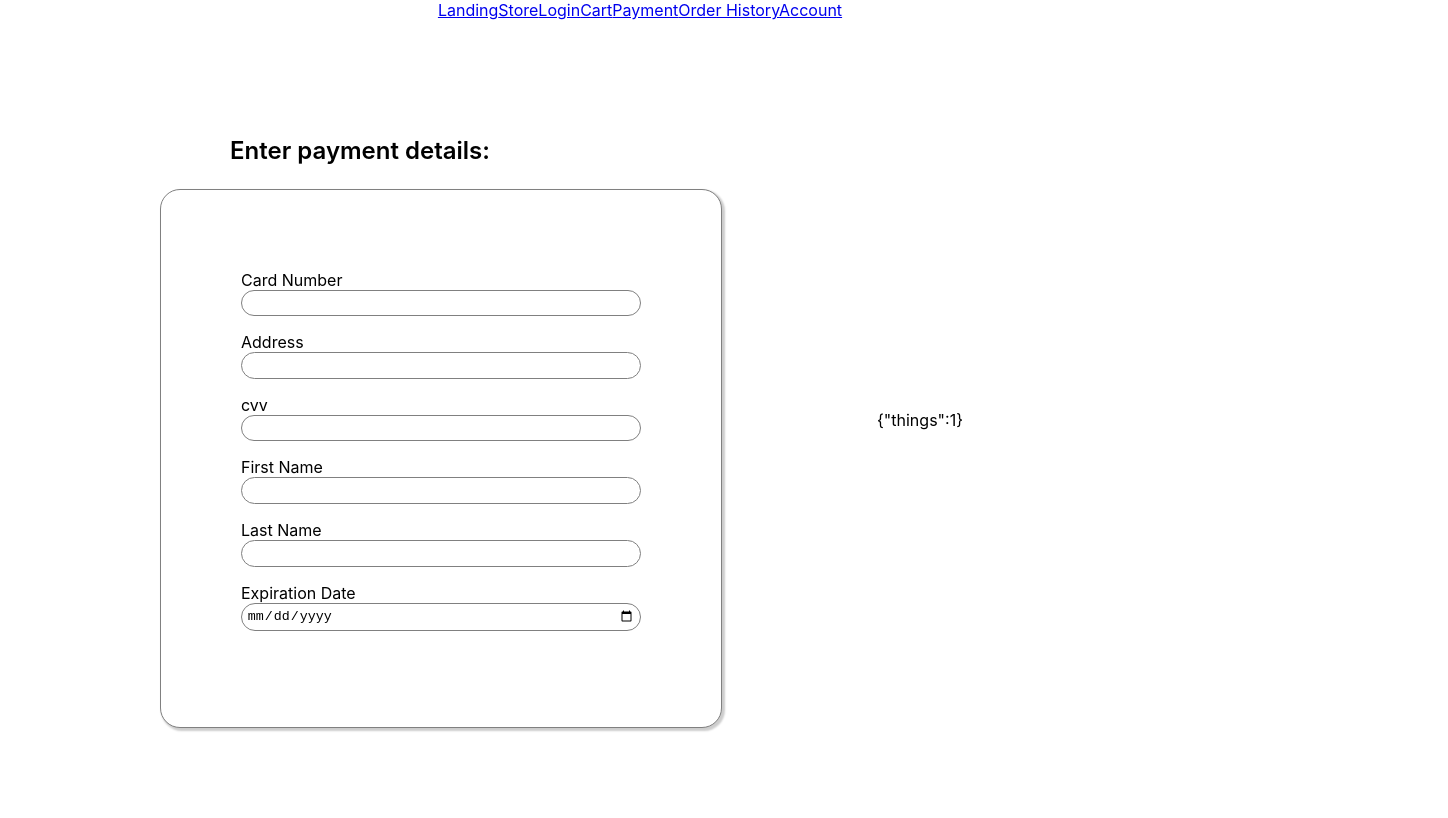
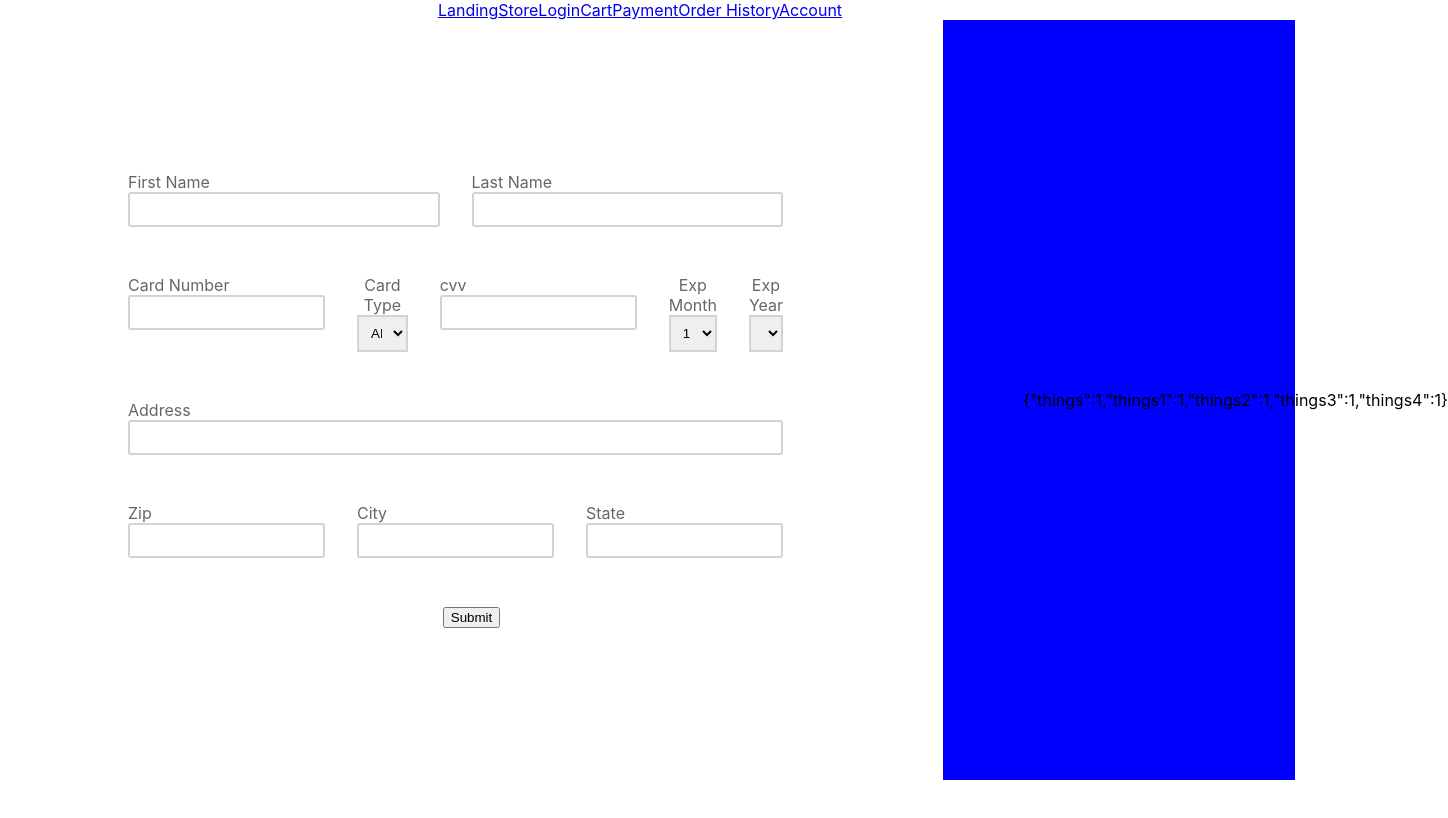
Before and after one commit to raulescobar-g/csce310_store, a React (Create React App) app in the folder frontend/: page /payment in a window 1280 px wide. Shown: the whole page, 1448 px wide, since content can reach past the window. Built offline with nearby package versions, Linux system fonts and the light colour scheme.

Commit message:
added payment view styling

```diff
--- a/frontend/public/index.html
+++ b/frontend/public/index.html
@@ -5,10 +5,7 @@
     <link rel="icon" href="%PUBLIC_URL%/favicon.ico" />
     <meta name="viewport" content="width=device-width, initial-scale=1" />
     <meta name="theme-color" content="#000000" />
-    <meta
-      name="description"
-      content="Web site created using create-react-app"
-    />
+
     <link rel="apple-touch-icon" href="%PUBLIC_URL%/logo192.png" />
     <!--
       manifest.json provides metadata used when your web app is installed on a
@@ -24,7 +21,7 @@
       work correctly both with client-side routing and a non-root public URL.
       Learn how to configure a non-root public URL by running `npm run build`.
     -->
-    <title>React App</title>
+    <title>Store</title>
   </head>
   <body>
     <noscript>You need to enable JavaScript to run this app.</noscript>
--- a/frontend/src/components/Input.js
+++ b/frontend/src/components/Input.js
@@ -1,13 +1,32 @@
 import React from 'react'
-import './input.css'
+import styled from 'styled-components'
+
+const Input = styled.input`
+    background-color: white;
+    border-radius: 3px;
+    border: 2px solid lightgrey;
+    padding: 0.5rem;
+`
+
+const Label = styled.label`
+    align-self: flex-start;
+    color: #666666;
+`
+
+const Box = styled.div`
+    display:flex;
+    flex-direction: column;
+    padding-inline-end: 2rem;
+    flex-grow: 1;
+`
 
 
-export const Input = props => {
+export const InputBox = props => {
     const { type, onChange, value, title, id } = props
     return (
-        <div className="input-group">
-            <label className="input-label" for={id}>{title}</label>
-            <input id={id} className="input" type={type} onChange={onChange} value={value} />
-        </div>
+        <Box className="input-group">
+            <Label className="input-label" for={id}>{title}</Label>
+            <Input id={id} className="input" type={type} onChange={onChange} value={value} />
+        </Box>
     )
 }
--- /dev/null
+++ b/frontend/src/components/Select.js
@@ -0,0 +1,37 @@
+import React from 'react'
+import styled from 'styled-components'
+
+
+const Label = styled.label`
+    align-self: flex-start;
+    color:#666666;
+`
+
+const Sel = styled.select`
+    height: min-content;
+    padding: 0.5rem;
+    width:100%;
+    border: 2px solid lightgrey;
+`
+const Box = styled.div`
+    display:flex;
+    flex-direction: column;
+    padding-inline-end: 2rem;
+
+`
+// leaving it unstyled in case someone else wants to use it, you can import and style it how you want
+export const Select = props => {
+    const { options, value, onSelect, title } = props
+    return (
+        <Box>
+            <Label>
+                {title}
+            </Label>
+            <Sel value={value} onChange={onSelect}>
+                {options.map(option => {
+                    return <option>{option}</option>
+                })}
+            </Sel>
+        </Box>
+    )
+}
--- a/frontend/src/components/input.css
+++ /dev/null
@@ -1,16 +0,0 @@
-
-input.input {
-    background-color: white;
-    border-radius: 20px;
-    border: 1px solid grey;
-    padding: 0.3rem;
-}
-
-div.input-group {
-    display:flex;
-    flex-direction: column;
-    margin-block-end: 1rem;
-}
-label.input-label {
-    align-self: flex-start;
-}
--- a/frontend/src/views/Payment.js
+++ b/frontend/src/views/Payment.js
@@ -1,37 +1,97 @@
 import React, { useState } from 'react'
-import { Input } from '../components/Input'
+import { InputBox } from '../components/Input'
 import { OrderSummary } from '../components/OrderSummary'
-import './payment.css'
+import { Select } from '../components/Select'
 
+import styled from 'styled-components'
+
+const Main = styled.div`
+    display:flex;
+    flex-direction: row;
+    height: 95vh; /* edit */
+`
+const LeftHalf = styled.div`
+    display:flex;
+    flex-direction: column;
+    justify-content: center;
+    align-self:center;
+    width: 85%;
+    padding: 5rem;
+`
+const RightHalf = styled.div`
+    display:flex;
+    flex-direction: column;
+    justify-content: center;
+    align-self:cetner;
+    width: 15%;
+    padding: 5rem;
+    background-color: blue;
+`
+
+const Form = styled.div`
+    background-color: white;
+    height: 100%;
+    margin: 3rem;
+`
+const InputLine = styled.div`
+    display:flex;
+    flex-direction: row;
+    margin-block-end: 3rem;
+`
 
 export function Payment() {
 
-    const order = {"things" : 1}
+    const order = {"things" : 1, "things1" : 1, "things2" : 1, "things3" : 1, "things4" : 1}
+    const months = [1,2,3,4,5,6,7,8,9,10,11,12]
+    const years = [22,23,24,25,26,27,28,29,30]
 
-    const [cardNum, setCardNum] = useState("")
-    const [address, setAddress] = useState("")
+    const [cardNum, setCardNum] = useState("");
+    const [cardType, setCardType] = useState("");
+    const [address, setAddress] = useState("");
+    const [zip, setZip] = useState("");
+    const [city, setCity] = useState("");
+    const [state, setState] = useState("");
     const [cvv , setCvv] = useState("")
     const [fname, setFname] = useState("");
     const [lname, setLname] = useState("");
-    const [expDate, setExpDate] = useState("")
+    const [expMonth, setExpMonth] = useState("");
+    const [expYear, setExpYear] = useState("")
+
+    const cardTypeOptions = ["AMEX","VISA","Master Card","Other"]
 
     return (
-    <div className="main">
-        <div className="half">
-            <p className="payment-title">Enter payment details:</p>
-            <div className="form">
-                    <Input id="card-num" type="text" title="Card Number" onChange={e => setCardNum(e.target.value)} value={cardNum} />
-                    <Input id="address" type="text" title="Address" onChange={e => setAddress(e.target.value)} value={address} />
-                    <Input id="cvv" type="password" title="cvv" onChange={e => setCvv(e.target.value)} value={cvv} />
-                    <Input id="fname" type="text" title="First Name" onChange={e => setFname(e.target.value)} value={fname} />
-                    <Input id="lname" type="text" title="Last Name" onChange={e => setLname(e.target.value)} value={lname} />
-                    <Input id="exp-date" type="date" title="Expiration Date" onChange={e => setExpDate(e.target.value)} value={expDate} />
-            </div>
-        </div>
-        <div className="half">
+    <Main>
+        <LeftHalf>
+            <Form>
+                <InputLine>
+                    <InputBox id="fname" type="text" title="First Name" onChange={e => setFname(e.target.value)} value={fname} />
+                    <InputBox id="lname" type="text" title="Last Name" onChange={e => setLname(e.target.value)} value={lname} />
+                </InputLine>
+
+                <InputLine>
+                    <InputBox id="card-num" type="text" title="Card Number" onChange={e => setCardNum(e.target.value)} value={cardNum} />
+                    <Select title="Card Type" id="card-type" options={cardTypeOptions} value={cardType} onSelect={e => setCardType(e.target.value)} />
+                    <InputBox id="cvv" type="password" title="cvv" onChange={e => setCvv(e.target.value)} value={cvv} />
+                    <Select title="Exp Month" id="mm" options={months} value={expMonth} onSelect={e => setExpMonth(e.target.value)} />
+                    <Select title="Exp Year" id="yy" options={years} value={expYear} onSelect={e => setExpYear(e.target.value)} />
+                </InputLine>
+
+                <InputLine>
+                    <InputBox id="address" type="text" title="Address" onChange={e => setAddress(e.target.value)} value={address} />
+                </InputLine>
+
+                <InputLine>
+                    <InputBox id="zip" type="number" title="Zip" onChange={e => setZip(e.target.value)} value={zip} />
+                    <InputBox id="city" type="text" title="City" onChange={e => setCity(e.target.value)} value={city} />
+                    <InputBox id="state" type="text" title="State" onChange={e => setState(e.target.value)} value={state} />
+                </InputLine>
+                <button>Submit</button>
+            </Form>
+        </LeftHalf>
+        <RightHalf>
             <OrderSummary order={order}/>
-        </div>
-    </div>
+        </RightHalf>
+    </Main>
 
     )
 }
--- a/frontend/src/views/payment.css
+++ /dev/null
@@ -1,31 +0,0 @@
-
-div.main {
-    display:flex;
-    flex-direction: row;
-    padding: 5rem;
-    height: 80vh; /* edit */
-}
-
-div.half {
-    display:flex;
-    flex-direction: column;
-    justify-content: center;
-    width:50vw;
-    padding: 5rem;
-    align-self:cetner;
-}
-
-div.form {
-    padding: 5rem;
-    background-color: white;
-    border: 1px solid grey;
-    box-shadow: 2px 2px 2px 1px rgba(0, 0, 0, 0.2);;
-    border-radius: 20px;
-    height: 100%;
-    width: 100%;
-}
-
-p.payment-title {
-    font-weight: 600;
-    font-size: 24px;
-}
```
